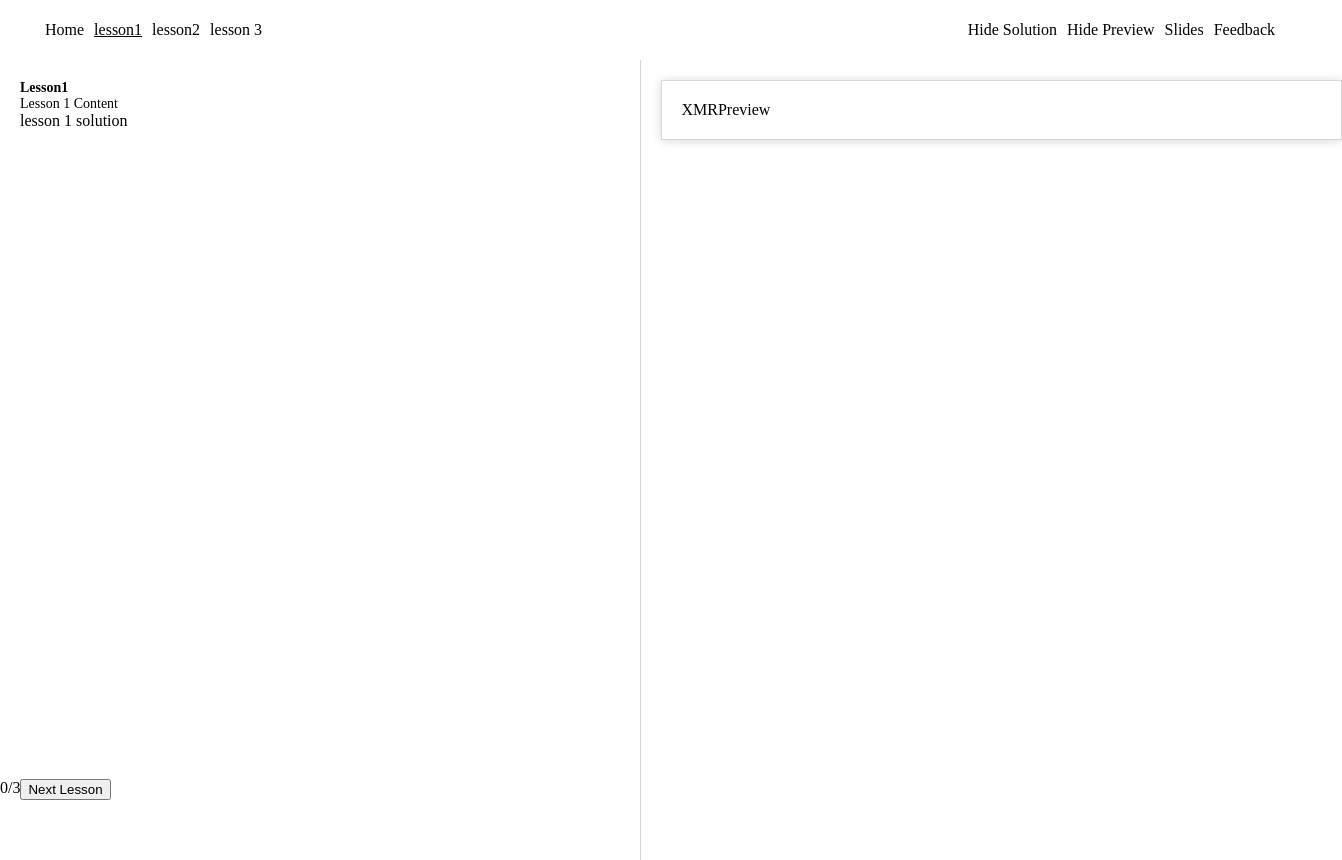
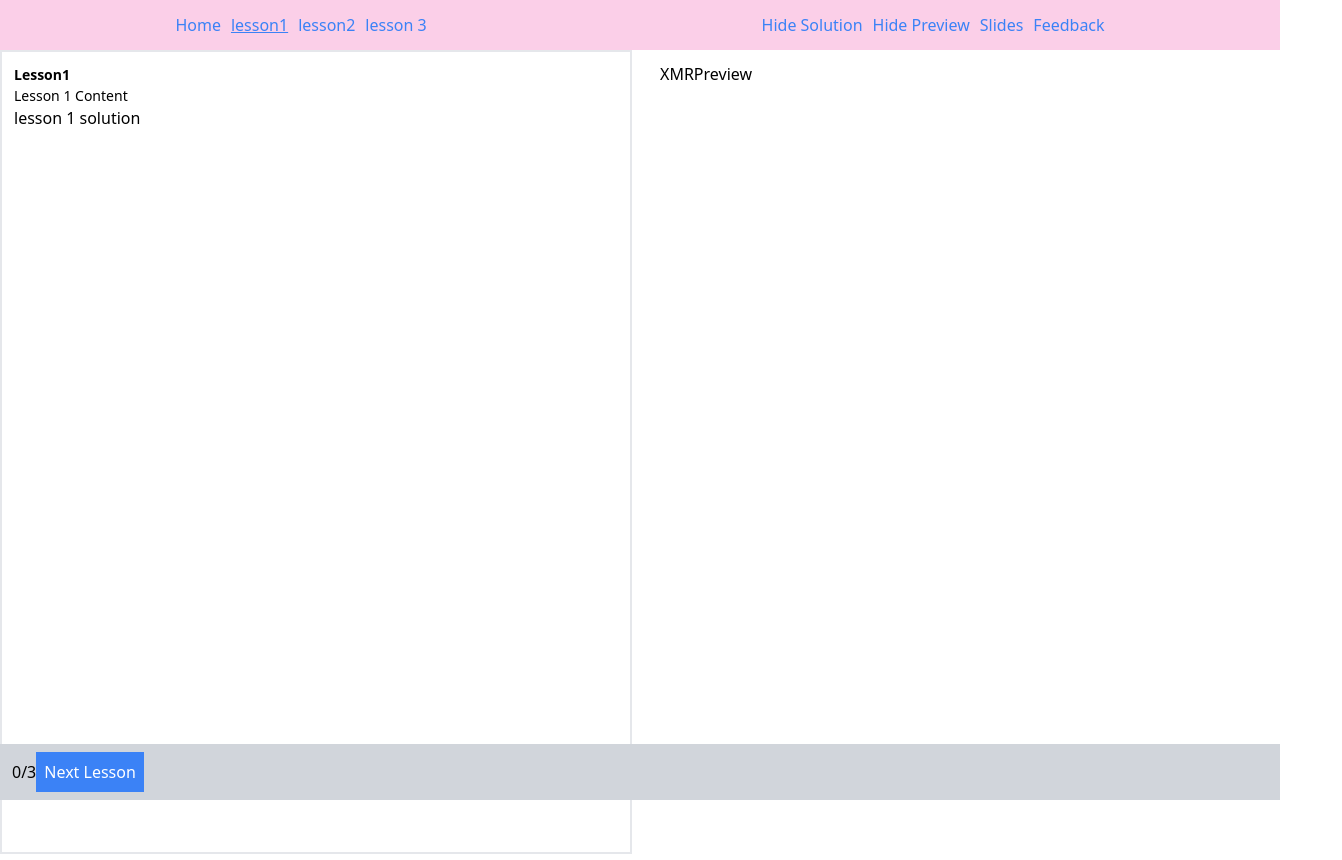
Before and after one commit to kalburgimanjunath/stackblitz-react-learning-platform, a React (Create React App) app: page /platform in a window 1280 px wide. Shown: the whole page, 1342 px wide, since content can reach past the window. Built offline with nearby package versions, Linux system fonts and the light colour scheme.

Commit message:
4 files modified

```diff
--- a/package.json
+++ b/package.json
@@ -12,7 +12,9 @@
     "react-router": "6.14.2",
     "react-router-dom": "6.14.2",
     "slate": "0.94.1",
-    "slate-react": "^0.97.2"
+    "slate-react": "^0.97.2",
+    "tailwind": "^4.0.0",
+    "tailwindcss": "^3.3.3"
   },
   "scripts": {
     "start": "react-scripts start",
--- a/public/index.html
+++ b/public/index.html
@@ -1 +1,12 @@
 <div id="root"></div>
+<script src="https://cdn.tailwindcss.com"></script>
+<style type="text/tailwindcss">
+  @layer utilities {
+    .content-auto {
+      content-visibility: auto;
+    }
+    .primary {
+      @apply bg-blue-500 text-white p-2;
+    }
+  }
+</style>
--- a/src/platform/index.tsx
+++ b/src/platform/index.tsx
@@ -1,8 +1,8 @@
 import React, { useState } from 'react';
 import { LESSONS } from '../data/lessons';
-const Header = ({ breadcrum, activeItem }) => {
+const Header = ({ breadcrum, activeItem, showSolution }) => {
   return (
-    <div style={{ display: 'flex', justifyContent: 'space-between' }}>
+    <div className="flex bg-pink-200 text-blue-500 cursor-pointer p-2 space-between">
       <ul>
         <li>Home</li>
         {/* <li>Lesson</li>
@@ -17,7 +17,13 @@ const Header = ({ breadcrum, activeItem }) => {
           })}
       </ul>
       <ul>
-        <li>Hide Solution</li>
+        <li
+          onClick={() => {
+            showSolution(true);
+          }}
+        >
+          Hide Solution
+        </li>
         <li>Hide Preview</li>
         <li>Slides</li>
         <li>Feedback</li>
@@ -27,7 +33,7 @@ const Header = ({ breadcrum, activeItem }) => {
 };
 const Preview = () => {
   return (
-    <div className="w-full m-20 p-20 border shadow">
+    <div className="m-1">
       <header className="flex">
         <div className="flex space-around text-center">
           <span>X</span>
@@ -41,7 +47,7 @@ const Preview = () => {
 };
 const Lessons = ({ content }) => {
   return (
-    <div className="p-20">
+    <div className="p-3 min-h-screen">
       <div className="lesson-title">{content.title}</div>
       <div className="lesson-content">{content.content}</div>
       <div className="lesson-solution">{content.solution}</div>
@@ -50,17 +56,22 @@ const Lessons = ({ content }) => {
 };
 export default function Platform() {
   const [currentLesson, setCurrentLesson] = useState(0);
-
+  const [showSolution, setShowSolution] = useState(false);
   return (
     <div className="platform">
-      <Header breadcrum={LESSONS} activeItem={LESSONS[currentLesson].title} />
-      <div className="flex w-full v-full">
-        <div className="w-half border-right ">
+      <Header
+        breadcrum={LESSONS}
+        activeItem={LESSONS[currentLesson].title}
+        showSolution={setShowSolution}
+      />
+      <div className="grid grid-cols-2 gap-4">
+        <div className="border-2 min-h-screen">
           <Lessons content={LESSONS[currentLesson]} />
-          <div className="footer flex">
+          <div className="footer flex bg-gray-300 text-center w-full pl-3 p-2 fixed">
             {currentLesson > 0 ? (
               <button
                 type="button"
+                className="primary"
                 onClick={() => setCurrentLesson(currentLesson - 1)}
               >
                 Previous Lesson
@@ -73,6 +84,7 @@ export default function Platform() {
             {currentLesson < LESSONS.length - 1 ? (
               <button
                 type="button"
+                className="primary"
                 onClick={() => setCurrentLesson(currentLesson + 1)}
               >
                 Next Lesson
@@ -80,7 +92,7 @@ export default function Platform() {
             ) : null}
           </div>
         </div>
-        <div className="w-half">
+        <div className="p-2">
           <Preview />
         </div>
       </div>
--- a/src/style.css
+++ b/src/style.css
@@ -32,12 +32,6 @@ body {
 .post-card .post-container {
   display: flex;
 }
-.p-20 {
-  padding: 20px;
-}
-.m-20 {
-  margin: 20px;
-}
 .platform {
 }
 .platform ul {
@@ -52,26 +46,7 @@ body {
   cursor: pointer;
   background-color: #d0d0d0;
 }
-.flex {
-  display: flex;
-}
-.w-full {
-  width: 100%;
-}
-.border-right {
-  border-right: 1px solid #d7d7d7;
-}
-.v-full {
-  min-height: 100%;
-}
-.w-half {
-  width: 50%;
-}
-.fixed {
-  position: fixed;
-}
 .footer {
-  position: fixed;
   bottom: 0;
   left: 0;
 }
```
